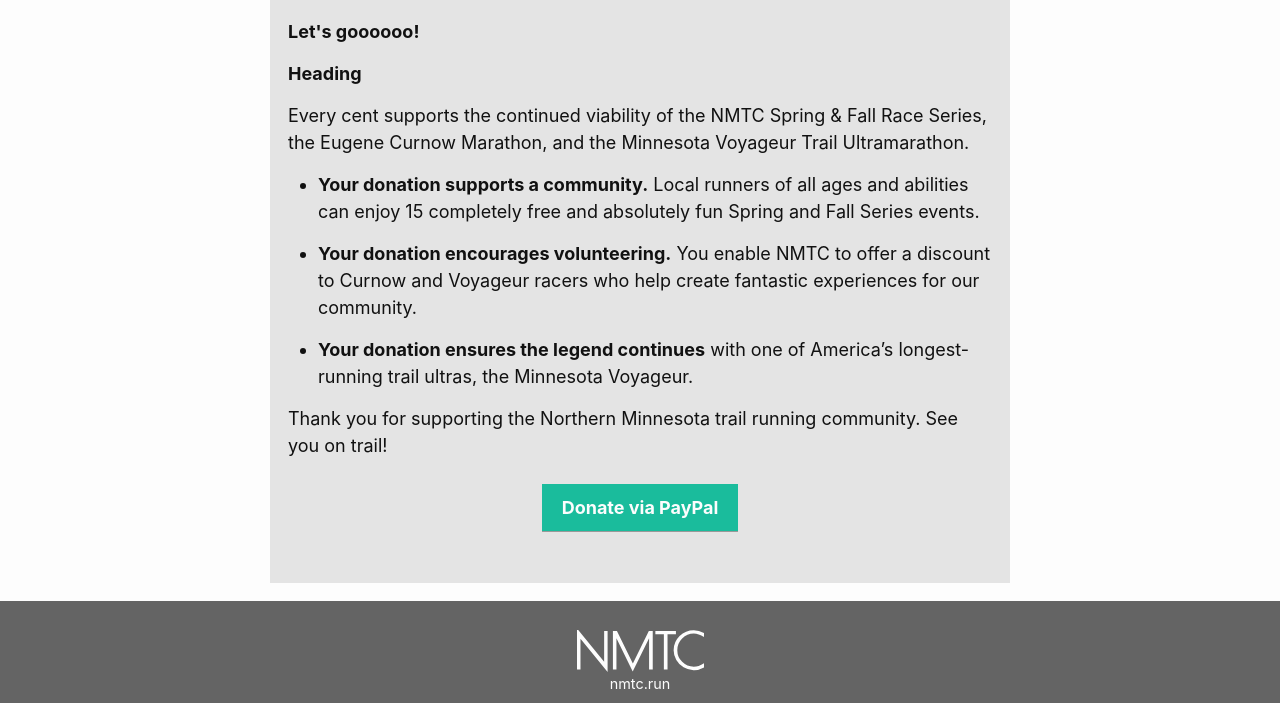
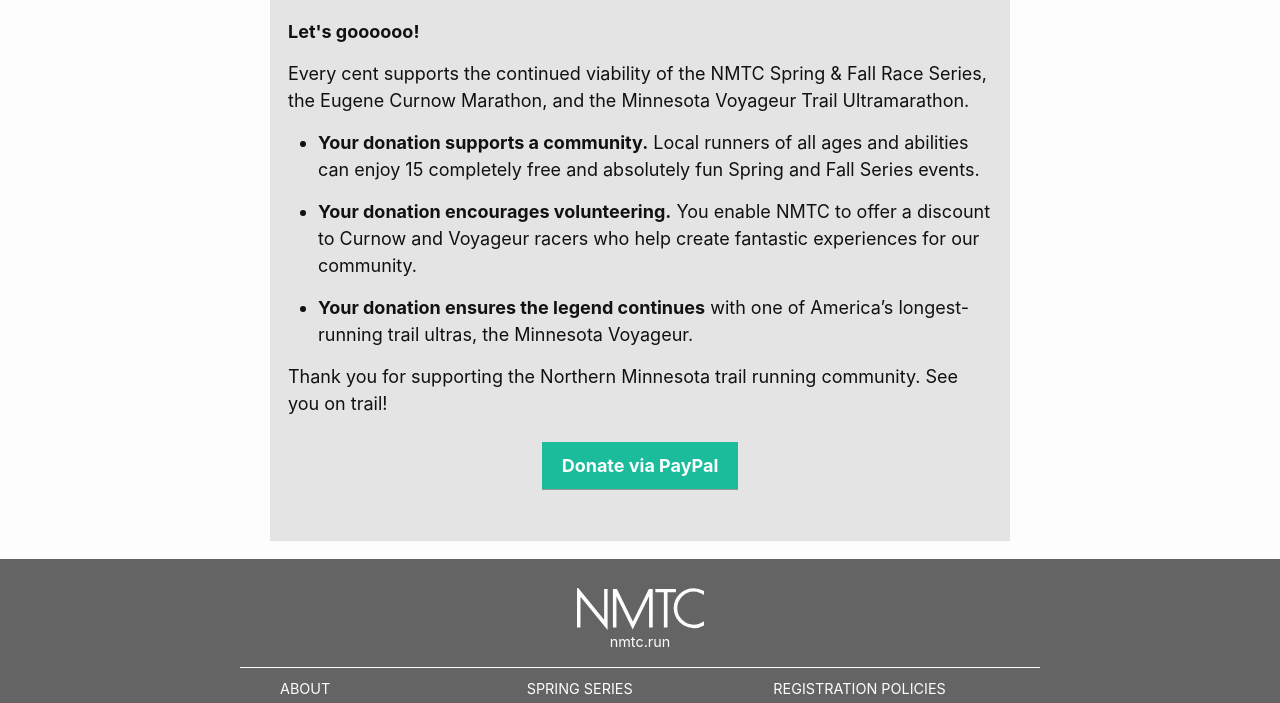
Before and after one commit to nmtc-run/nmtc-run.github.io, a Jekyll site: the page built from pages/donate.md, in a window 1280 px wide and 900 px high, scrolled down 563 px, cut to the strip 197-900 px from the top of the window. Built offline with Jekyll 4.4.1, drawn with Linux system fonts in a browser that asks for light colours.

Commit message:
edit donate.md

```diff
--- a/pages/donate.md
+++ b/pages/donate.md
@@ -9,8 +9,6 @@
 open-in-new-window: true
 below-content-goes-in-box-below-photo: true
 ---
-
-# Heading
 
 Every cent supports the continued viability of the NMTC Spring & Fall Race Series, the Eugene Curnow Marathon, and the Minnesota Voyageur Trail Ultramarathon.
 
```
